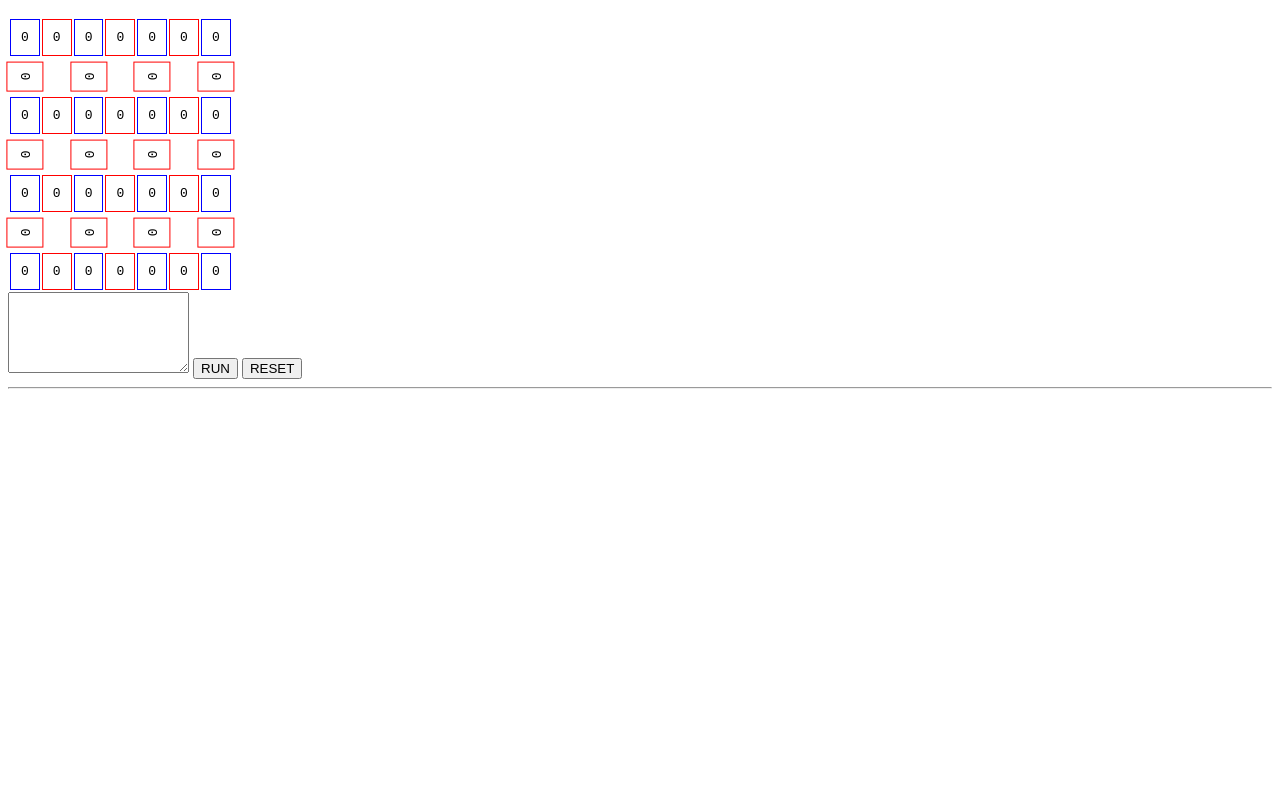
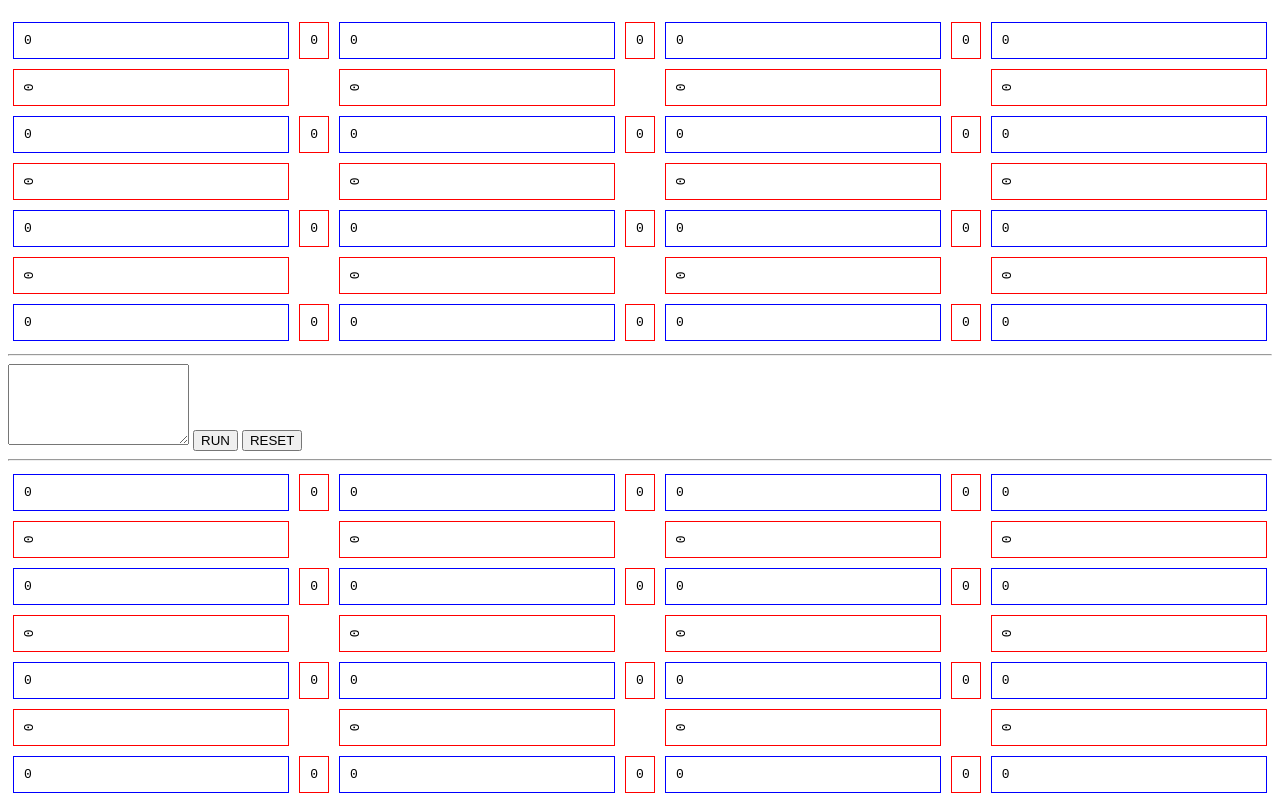
Before and after one commit to knife-maniac/INF402, a plain HTML site: page index.html in a window 1280 px wide. Shown: the part 50-856 px from the top of the page. Before the commit the page ends 800 px from the top, so only its background shows below. Drawn offline with Linux system fonts and the light colour scheme.

Commit message:
migrated table to css grid

```diff
--- a/index.html
+++ b/index.html
@@ -14,24 +14,60 @@
 
 
         jQuery(function() {
+            function initialize() {
+                reset();
+
+                const $cells=jQuery('#grid-template > div');
+                $cells.appendTo('#puzzle');
+                $cells.clone().appendTo('#solution');
+
+                const $all_cells = jQuery('#puzzle div.cell');
+                $all_cells.click(function(event) {
+                    const $target = jQuery(event.target);
+                    const index = CELL_VALUES.indexOf($target.html());
+                    $target.html(CELL_VALUES[(index+1)%5]);
+                    update_rpl();
+                });
+
+                const $all_operators = jQuery('#puzzle div.operator');
+                $all_operators.click(function(event) {
+                    const $target = jQuery(event.target);
+                    const index = OPERATOR_VALUES.indexOf($target.html());
+                    $target.html(OPERATOR_VALUES[(index+1)%3]);
+                    update_rpl();
+                });
+
+            }
+
+            function reset() {
+                const $all_cells = jQuery('div.cell');
+                const $all_operators = jQuery('div.operator');
+                $all_cells.html(CELL_VALUES[0]);
+                $all_operators.html('<span>'+OPERATOR_VALUES[0]+'</span>');
+                update_rpl();
+
+                const $solution_grid = jQuery('#solution_grid');
+                $solution_grid.remove();
+            }
+
             function update_rpl() {
                 let rpl = '';
-                const $all_cells = jQuery('td.cell');
-                jQuery.each($all_cells,function(index,td) {
-                    const $td = jQuery(td);
-                    const value = $td.text();
+                const $all_cells = jQuery('div.cell');
+                jQuery.each($all_cells,function(index,div) {
+                    const $div = jQuery(div);
+                    const value = $div.text();
                     if (value != '0') {
-                        const square = td.id;
+                        const square = div.id;
                         rpl = rpl + square + value + '\n';
                     }
                 });
 
-                const $all_operators = jQuery('td.operator');
-                jQuery.each($all_operators,function(index,td) {
-                    const $td = jQuery(td);
-                    const value = $td.text();
+                const $all_operators = jQuery('div.operator');
+                jQuery.each($all_operators,function(index,div) {
+                    const $div = jQuery(div);
+                    const value = $div.text();
                     if (value != '0') {
-                        const squares = td.id.split('');
+                        const squares = div.id.split('');
 
                         rpl = rpl + squares.join(value) + '\n';
                     }
@@ -41,23 +77,7 @@
                 $rpl.html(rpl);
             }
 
-            const $all_cells = jQuery('td.cell');
-            $all_cells.html(CELL_VALUES[0]);
-            $all_cells.click(function(event) {
-                const $target = jQuery(event.target);
-                const index = CELL_VALUES.indexOf($target.html());
-                $target.html(CELL_VALUES[(index+1)%5]);
-                update_rpl();
-            });
-
-            const $all_operators = jQuery('td.operator');
-            $all_operators.html(OPERATOR_VALUES[0]);
-            $all_operators.click(function(event) {
-                const $target = jQuery(event.target);
-                const index = OPERATOR_VALUES.indexOf($target.html());
-                $target.html(OPERATOR_VALUES[(index+1)%3]);
-                update_rpl();
-            });
+            initialize();
 
             jQuery('#button_to_run').click(function() {
                 const $textarea = jQuery('#rpl');
@@ -67,102 +87,86 @@
                 const solution_as_array = dimacs2pretty(solution_as_dimacs);
                 const $body = jQuery('body');
 
+console.log(solution_as_array);
+/*
                 const $solution_grid = jQuery('#solution_grid');
                 $solution_grid.remove();
 
                 const $table=jQuery('<table id="solution_grid">');
-                $table.append(solution_as_array.map(r=>'<tr>'+(r.map(c=>`<td>${c}</td>`))+'</tr>'))
+                $table.append(solution_as_array.map(r=>'<tr>'+(r.map(c=>`<div>${c}</div>`))+'</tr>'))
                 $body.append($table);
+*/
+
             });
 
-            jQuery('#button_to_reset').click(function() {
-                const $all_cells = jQuery('td.cell');
-                const $all_operators = jQuery('td.operator');
-                $all_cells.html(CELL_VALUES[0]);
-                $all_operators.html(CELL_VALUES[0]);
-                update_rpl();
-
-                const $solution_grid = jQuery('#solution_grid');
-                $solution_grid.remove();
-
-            });
+            jQuery('#button_to_reset').click(reset);
         });
     </script>
 </head>
 <body>
 <h2>Futoshiki</h2>
 
-<table>
-    <tr>
-        <td id="A" class="cell">0</td>
-        <td id="AB" class="horizontal operator">0</td>
-        <td id="B" class="cell">0</td>
-        <td id="BC" class="horizontal operator">0</td>
-        <td id="C" class="cell">0</td>
-        <td id="CD" class="horizontal operator">0</td>
-        <td id="D" class="cell">0</td>
-    </tr>
-    <tr>
-        <td id="AE" class="vertical operator">0</td>
-        <td class="spacer"></td>
-        <td id="BF" class="vertical operator">0</td>
-        <td class="spacer"></td>
-        <td id="CG" class="vertical operator">0</td>
-        <td class="spacer"></td>
-        <td id="DH" class="vertical operator">0</td>
-    </tr>
-    <tr>
-        <td id="E" class="cell">0</td>
-        <td id="EF" class="horizontal operator">0</td>
-        <td id="F" class="cell">0</td>
-        <td id="FG" class="horizontal operator">0</td>
-        <td id="G" class="cell">0</td>
-        <td id="GH" class="horizontal operator">0</td>
-        <td id="H" class="cell">0</td>
-    </tr>
-    <tr>
-        <td id="EI" class="vertical operator">0</td>
-        <td class="spacer"></td>
-        <td id="FJ" class="vertical operator">0</td>
-        <td class="spacer"></td>
-        <td id="GK" class="vertical operator">0</td>
-        <td class="spacer"></td>
-        <td id="HL" class="vertical operator">0</td>
-    </tr>
-    <tr>
-        <td id="I" class="cell">0</td>
-        <td id="IJ" class="horizontal operator">0</td>
-        <td id="J" class="cell">0</td>
-        <td id="JK" class="horizontal operator">0</td>
-        <td id="K" class="cell">0</td>
-        <td id="KL" class="horizontal operator">0</td>
-        <td id="L" class="cell">0</td>
-    </tr>
-    <tr>
-        <td id="IM" class="vertical operator">0</td>
-        <td class="spacer"></td>
-        <td id="JN" class="vertical operator">0</td>
-        <td class="spacer"></td>
-        <td id="KO" class="vertical operator">0</td>
-        <td class="spacer"></td>
-        <td id="LP" class="vertical operator">0</td>
-    </tr>
-    <tr>
-        <td id="M" class="cell">0</td>
-        <td id="MN" class="horizontal operator">0</td>
-        <td id="N" class="cell">0</td>
-        <td id="NO" class="horizontal operator">0</td>
-        <td id="O" class="cell">0</td>
-        <td id="OP" class="horizontal operator">0</td>
-        <td id="P" class="cell">0</td>
-    </tr>
+<div id="puzzle" class="grid"></div>
 
-</table>
-
+<hr>
 <textarea id="rpl" rows="5"></textarea>
 <button id="button_to_run">RUN</button>
 <button id="button_to_reset">RESET</button>
+<hr>
 
-<hr>
+<div id="solution" class="grid"></div>
+
+<div id="grid-template" style="display:none">
+    <div id="A" class="cell">0</div>
+    <div id="AB" class="horizontal operator">0</div>
+    <div id="B" class="cell">0</div>
+    <div id="BC" class="horizontal operator">0</div>
+    <div id="C" class="cell">0</div>
+    <div id="CD" class="horizontal operator">0</div>
+    <div id="D" class="cell">0</div>
+    <div id="AE" class="vertical operator"><span>0</span></div>
+    <div class="spacer"></div>
+    <div id="BF" class="vertical operator"><span>0</span></div>
+    <div class="spacer"></div>
+    <div id="CG" class="vertical operator"><span>0</span></div>
+    <div class="spacer"></div>
+    <div id="DH" class="vertical operator"><span>0</span></div>
+    <div id="E" class="cell">0</div>
+    <div id="EF" class="horizontal operator">0</div>
+    <div id="F" class="cell">0</div>
+    <div id="FG" class="horizontal operator">0</div>
+    <div id="G" class="cell">0</div>
+    <div id="GH" class="horizontal operator">0</div>
+    <div id="H" class="cell">0</div>
+    <div id="EI" class="vertical operator"><span>0</span></div>
+    <div class="spacer"></div>
+    <div id="FJ" class="vertical operator"><span>0</span></div>
+    <div class="spacer"></div>
+    <div id="GK" class="vertical operator"><span>0</span></div>
+    <div class="spacer"></div>
+    <div id="HL" class="vertical operator"><span>0</span></div>
+    <div id="I" class="cell">0</div>
+    <div id="IJ" class="horizontal operator">0</div>
+    <div id="J" class="cell">0</div>
+    <div id="JK" class="horizontal operator">0</div>
+    <div id="K" class="cell">0</div>
+    <div id="KL" class="horizontal operator">0</div>
+    <div id="L" class="cell">0</div>
+    <div id="IM" class="vertical operator"><span>0</span></div>
+    <div class="spacer"></div>
+    <div id="JN" class="vertical operator"><span>0</span></div>
+    <div class="spacer"></div>
+    <div id="KO" class="vertical operator"><span>0</span></div>
+    <div class="spacer"></div>
+    <div id="LP" class="vertical operator"><span>0</span></div>
+    <div id="M" class="cell">0</div>
+    <div id="MN" class="horizontal operator">0</div>
+    <div id="N" class="cell">0</div>
+    <div id="NO" class="horizontal operator">0</div>
+    <div id="O" class="cell">0</div>
+    <div id="OP" class="horizontal operator">0</div>
+    <div id="P" class="cell">0</div>
+</div>
+
 </body>
 </html>
--- a/style.css
+++ b/style.css
@@ -1,19 +1,28 @@
-td {
+.grid {
+    display: grid;
+    grid-template-columns: 1fr auto 1fr auto 1fr auto 1fr;
+    grid-template-rows: 1fr auto 1fr auto 1fr auto 1fr;
+}
+
+.grid > div {
     margin: 5px;
     padding: 10px;
     font-family: monospace;
 }
 
-td.cell {
+.cell {
     border: 1px solid blue;
+}
+
+.operator {
+    border: 1px solid red;
+}
+
+.operator.vertical span {
+    display: inline-block;
+    transform: rotate(90deg);
+}
+
+#puzzle .cell, #puzzle .operator {
     cursor: pointer;
 }
-
-td.operator {
-    border: 1px solid red;
-    cursor: pointer;
-}
-
-td.operator.vertical {
-    transform: rotate(90deg);
-}
```
